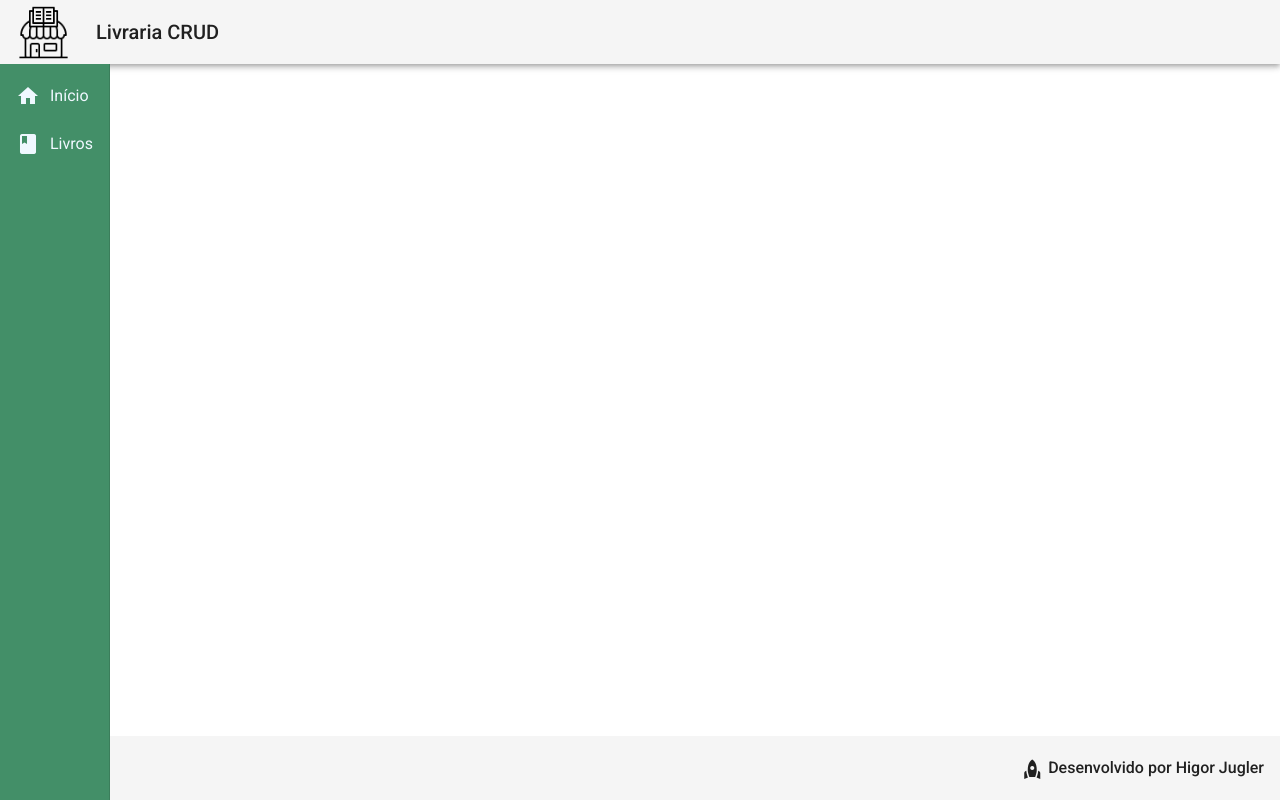
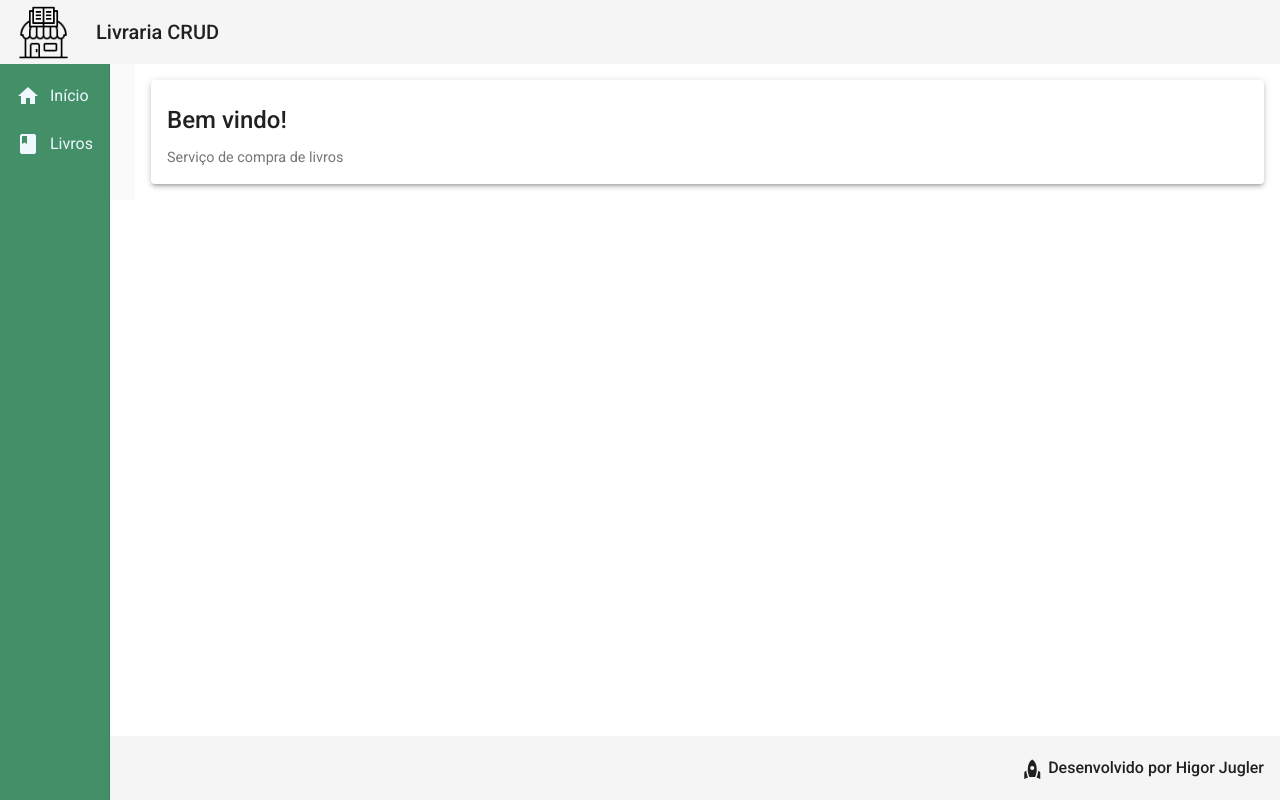
Before and after one commit to higor-jugler/livraria-crud, an Angular app in the folder frontend/: page / in a window 1280 px wide. Built offline with nearby package versions, Linux system fonts and the light colour scheme.

Commit message:
Implementado componente Home

```diff
--- a/frontend/src/app/components/template/nav/nav.component.css
+++ b/frontend/src/app/components/template/nav/nav.component.css
@@ -9,3 +9,8 @@
 .sidenav i {
     padding-right: 10px;
 }
+
+.content {
+    padding: 16px;
+    background-color: white;
+}
--- a/frontend/src/app/components/template/nav/nav.component.html
+++ b/frontend/src/app/components/template/nav/nav.component.html
@@ -15,4 +15,9 @@
             </a>
         </mat-nav-list>
     </mat-sidenav>
+    <mat-sidenav-content class="content">
+        <app-home>
+
+        </app-home>
+    </mat-sidenav-content>
 </mat-sidenav-container>
--- /dev/null
+++ b/frontend/src/app/views/home/home.component.css
@@ -0,0 +1,8 @@
+.home .title {
+    font-size: 1.5rem;
+    line-height: 2;
+}
+
+.home .subtitle {
+    font-size: 0.9rem;
+}
--- /dev/null
+++ b/frontend/src/app/views/home/home.component.html
@@ -0,0 +1,6 @@
+<mat-card class="home mat-elevation-z3">
+    <mat-card-title class="title">Bem vindo!</mat-card-title>
+    <mat-card-subtitle class="subtitle">
+        Serviço de compra de livros
+    </mat-card-subtitle>
+</mat-card>
--- /dev/null
+++ b/frontend/src/app/views/home/home.component.ts
@@ -0,0 +1,15 @@
+import { Component, OnInit } from '@angular/core';
+
+@Component({
+  selector: 'app-home',
+  templateUrl: './home.component.html',
+  styleUrls: ['./home.component.css']
+})
+export class HomeComponent implements OnInit {
+
+  constructor() { }
+
+  ngOnInit(): void {
+  }
+
+}
```
Also changed, not shown: frontend/src/app/app.module.ts (+7 -2 lines), 1 other file (tests, documents, lock files or other folders).
